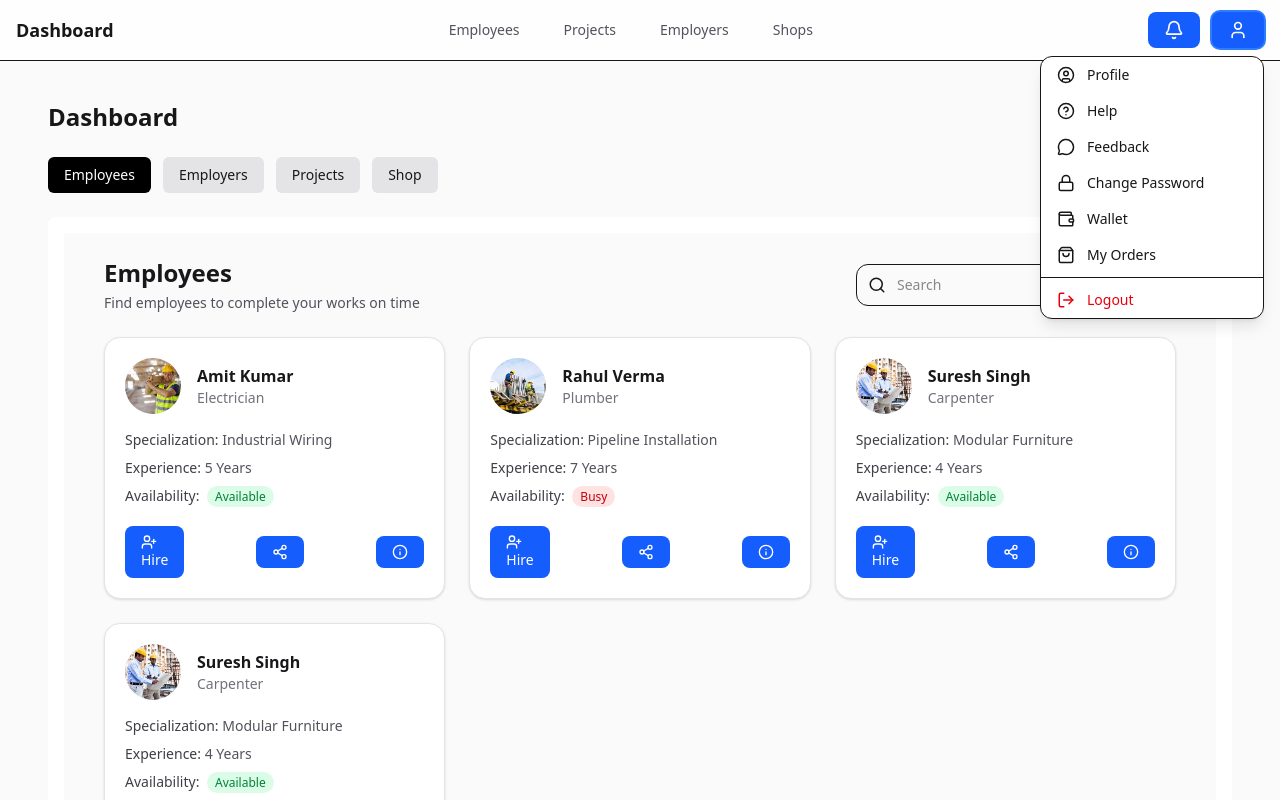
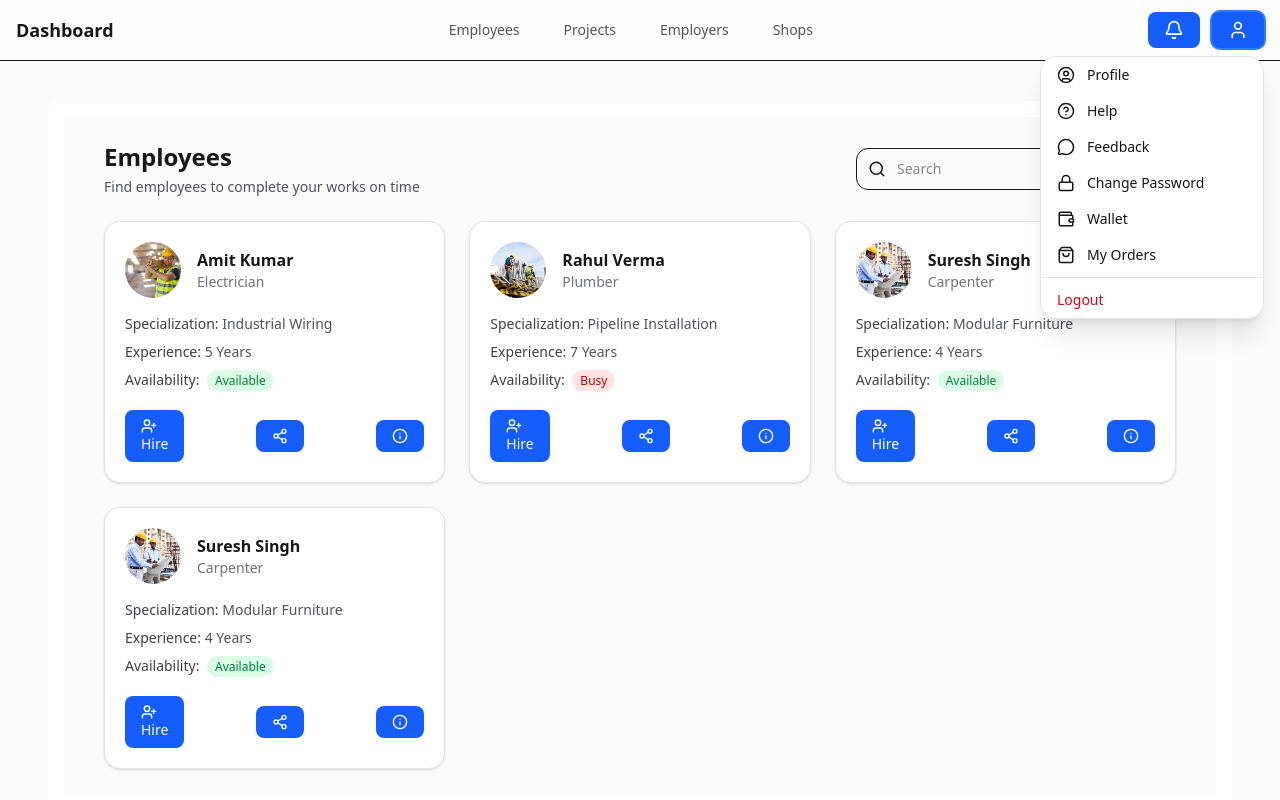
Before and after one commit to Parveen-collab/NirmaanSetu, a Next.js app: page /dashboard in a window 1280 px wide. Both pictures are taken after a click on the button 1237 px from the left and 30 px from the top of the page. Shown: the top 800 px of the page. Built offline with nearby package versions, Linux system fonts and the light colour scheme.

Commit message:
refactored usermenu component, dashboard/page.tsx file

```diff
--- a/app/dashboard/page.tsx
+++ b/app/dashboard/page.tsx
@@ -12,17 +12,6 @@ export default function DashboardPage() {
   return (
     <div className="bg-zinc-50 dark:bg-black p-6">
 
-      {/* Page Title */}
-      <h1 className="text-2xl font-bold mb-6">Dashboard</h1>
-
-      {/* Tabs */}
-      <div className="flex gap-3 mb-6">
-        <Tab label="Employees" active={activeTab === 'employees'} onClick={() => setActiveTab('employees')} />
-        <Tab label="Employers" active={activeTab === 'employers'} onClick={() => setActiveTab('employers')} />
-        <Tab label="Projects" active={activeTab === 'projects'} onClick={() => setActiveTab('projects')} />
-        <Tab label="Shop" active={activeTab === 'shop'} onClick={() => setActiveTab('shop')} />
-      </div>
-
       {/* Content */}
       <div className="bg-white dark:bg-zinc-900 rounded-lg p-4">
         {activeTab === 'employees' && <EmployeePage />}
@@ -33,17 +22,3 @@ export default function DashboardPage() {
     </div>
   )
 }
-
-/* Reusable Tab Button */
-const Tab = ({ label, active, onClick }: any) => (
-  <button
-    onClick={onClick}
-    className={`px-4 py-2 rounded-md text-sm font-medium
-      ${active
-        ? 'bg-black text-white dark:bg-white dark:text-black'
-        : 'bg-zinc-200 dark:bg-zinc-800'}
-    `}
-  >
-    {label}
-  </button>
-)
--- a/app/dashboard/profile/page.tsx
+++ b/app/dashboard/profile/page.tsx
@@ -1,24 +1,12 @@
-"use client";
-import { useProfile } from "@/src/context/ProfileContext";
+import Profile from '@/src/components/features/profileComponent/Profile'
+import React from 'react'
 
-const ProfilePage = () => {
-  const { profile } = useProfile();
+const page = () => {
+  return (
+    <div>
+      <Profile/>
+    </div>
+  )
+}
 
-  if (!profile) {
-    return (
-      <div className="p-10 text-center">
-        No profile found. Please register first.
-      </div>
-    );
-  }
-
-  return (
-    <div className="p-10">
-      <h1>{profile.fullName}</h1>
-      <p>{profile.mobile}</p>
-      <p>{profile.role}</p>
-    </div>
-  );
-};
-
-export default ProfilePage;
+export default page
--- a/src/components/features/dashboardComponent/DashBoardHeader.tsx
+++ b/src/components/features/dashboardComponent/DashBoardHeader.tsx
@@ -1,12 +1,12 @@
 'use client'
 
 import { useState } from 'react'
-import { Bell, User, LogOut, Lock, MessageCircle, HelpCircle, UserCircle, Wallet,
-  ShoppingBag } from 'lucide-react'
 import Button from '@/src/components/common/Button'
 import Link from 'next/link'
 import { useRouter } from "next/navigation";
 import { usePathname } from "next/navigation";
+import UserMenu from '@/src/components/features/dashboardComponent/UserMenu'
+import { Bell, User } from 'lucide-react';
 
 const TABS = [
   { label: "Employees", href: "/dashboard/employee" },
@@ -23,13 +23,13 @@ const mockEmployees = Array.from({ length: 12 }, (_, i) => ({
 }))
 
 const DashBoardHeader = () => {
-    const pathname = usePathname();
-      const router = useRouter();
-      const [showUserMenu, setShowUserMenu] = useState(false)
+  const pathname = usePathname();
+  const router = useRouter();
+  const [showUserMenu, setShowUserMenu] = useState(false)
 
   return (
     <div>
-        {/* ================= HEADER ================= */}
+      {/* ================= HEADER ================= */}
       <header className="sticky top-0 z-50 bg-white/80 dark:bg-zinc-900/80 backdrop-blur border-b">
         <div className="mx-auto max-w-7xl px-4 py-3 flex items-center justify-between">
 
@@ -66,33 +66,21 @@ const DashBoardHeader = () => {
               <Bell className="h-5 w-5" />
             </Button>
 
-            {/* User Button + Menu */}
+            {/* User Button + Dropdown */}
             <div className="relative">
-              <Button onClick={() => setShowUserMenu((prev) => !prev)}>
+
+              <Button
+                onClick={() => setShowUserMenu((prev) => !prev)}
+              // className="p-2 rounded-full hover:bg-zinc-100 dark:hover:bg-zinc-800 transition"
+              >
                 <User className="h-5 w-5" />
               </Button>
 
               {showUserMenu && (
-                <div className="absolute right-0 mt-2 w-56 rounded-xl border bg-white dark:bg-zinc-900 shadow-lg z-50 overflow-hidden animate-fade">
-
-                  <MenuItem href="/dashboard/profile" icon={<UserCircle size={18} />} label="Profile" />
-                  <MenuItem href="/dashboard/help" icon={<HelpCircle size={18} />} label="Help" />
-                  <MenuItem href="/dashboard/feedback" icon={<MessageCircle size={18} />} label="Feedback" />
-                  <MenuItem href="/dashboard/change-password" icon={<Lock size={18} />} label="Change Password" />
-                  <MenuItem href="/dashboard/wallet" icon={<Wallet size={18} />} label="Wallet" />
-                  <MenuItem href="/dashboard/my-orders" icon={<ShoppingBag size={18} />} label="My Orders" />
-
-                  <div className="border-t my-1" />
-
-                  <button
-                    className="flex w-full items-center gap-3 px-4 py-2 text-sm text-red-600 hover:bg-red-50 dark:hover:bg-red-950 transition"
-                    onClick={() => router.push("/home/login")}
-                  >
-                    <LogOut size={18} />
-                    Logout
-                  </button>
-
-                </div>
+                <UserMenu
+                  showUserMenu={showUserMenu}
+                  setShowUserMenu={setShowUserMenu}
+                />
               )}
             </div>
           </div>
@@ -103,23 +91,3 @@ const DashBoardHeader = () => {
 }
 
 export default DashBoardHeader
-/* ================= MENU ITEM COMPONENT ================= */
-function MenuItem({
-  href,
-  icon,
-  label,
-}: {
-  href: string
-  icon: React.ReactNode
-  label: string
-}) {
-  return (
-    <Link
-      href={href}
-      className="flex items-center gap-3 px-4 py-2 text-sm hover:bg-zinc-100 dark:hover:bg-zinc-800 transition"
-    >
-      {icon}
-      {label}
-    </Link>
-  )
-}
--- /dev/null
+++ b/src/components/features/dashboardComponent/UserMenu.tsx
@@ -0,0 +1,93 @@
+"use client"
+
+import { useEffect, useRef } from "react"
+import { useRouter } from "next/navigation"
+import Link from 'next/link'
+import { Lock, MessageCircle, HelpCircle, UserCircle, Wallet, ShoppingBag } from 'lucide-react'
+
+/* ================= MENU ITEM COMPONENT ================= */
+function MenuItem({
+    href,
+    icon,
+    label,
+    onClick,
+}: {
+    href: string
+    icon: React.ReactNode
+    label: string
+    onClick?: () => void
+}) {
+    return (
+        <Link
+            href={href}
+            onClick={onClick}
+            className="flex items-center gap-3 px-4 py-2 text-sm hover:bg-zinc-100 dark:hover:bg-zinc-800 transition"
+        >
+            {icon}
+            {label}
+        </Link>
+    )
+}
+
+
+export default function UserMenu({
+
+    showUserMenu,
+    setShowUserMenu,
+}: {
+    showUserMenu: boolean
+    setShowUserMenu: React.Dispatch<React.SetStateAction<boolean>>
+}) {
+    const handleMenuClick = () => {
+        setShowUserMenu(false)
+    }
+    const router = useRouter()
+    const menuRef = useRef<HTMLDivElement>(null)
+
+    // Close on outside click
+    useEffect(() => {
+        function handleClickOutside(event: MouseEvent) {
+            if (menuRef.current && !menuRef.current.contains(event.target as Node)) {
+                setShowUserMenu(false)
+            }
+        }
+
+        function handleEsc(event: KeyboardEvent) {
+            if (event.key === "Escape") {
+                setShowUserMenu(false)
+            }
+        }
+
+        document.addEventListener("mousedown", handleClickOutside)
+        document.addEventListener("keydown", handleEsc)
+
+        return () => {
+            document.removeEventListener("mousedown", handleClickOutside)
+            document.removeEventListener("keydown", handleEsc)
+        }
+    }, [setShowUserMenu])
+
+    return (
+        <div className="relative" ref={menuRef}>
+            {/* Dropdown */}
+            <div className="absolute right-0 mt-2 w-56 rounded-2xl border border-zinc-200 dark:border-zinc-800 bg-white dark:bg-zinc-900 shadow-xl z-50 overflow-hidden transition-all duration-200 animate-in fade-in zoom-in-95">
+
+                <MenuItem href="/dashboard/profile" icon={<UserCircle size={18} />} label="Profile" onClick={handleMenuClick} />
+                <MenuItem href="/dashboard/help" icon={<HelpCircle size={18} />} label="Help" onClick={handleMenuClick}/>
+                <MenuItem href="/dashboard/feedback" icon={<MessageCircle size={18} />} label="Feedback" onClick={handleMenuClick}/>
+                <MenuItem href="/dashboard/change-password" icon={<Lock size={18} />} label="Change Password" onClick={handleMenuClick}/>
+                <MenuItem href="/dashboard/wallet" icon={<Wallet size={18} />} label="Wallet" onClick={handleMenuClick}/>
+                <MenuItem href="/dashboard/my-orders" icon={<ShoppingBag size={18} />} label="My Orders" onClick={handleMenuClick}/>
+
+                <div className="border-t border-zinc-200 dark:border-zinc-800 my-1" />
+
+                <button
+                    className="flex w-full items-center gap-3 px-4 py-2 text-sm text-red-600 hover:bg-red-50 dark:hover:bg-red-950 transition"
+                    onClick={() => router.push("/home/login")}
+                >
+                    Logout
+                </button>
+            </div>
+        </div>
+    )
+}
--- a/src/components/features/profileComponent/Profile.tsx
+++ b/src/components/features/profileComponent/Profile.tsx
@@ -81,11 +81,6 @@ const Profile = () => {
                             <Pencil className="w-4 h-4" />
                             Edit
                         </button>
-                        {/* <button onClick={() => router.push("/register")}>Edit</button> */}
-                        {/* <button className="flex items-center gap-2 rounded-lg border px-4 py-2 text-sm hover:bg-muted transition">
-              <Share2 className="w-4 h-4" />
-              Share
-            </button> */}
                         <button
                             onClick={() => {
                                 navigator.share?.({
```
